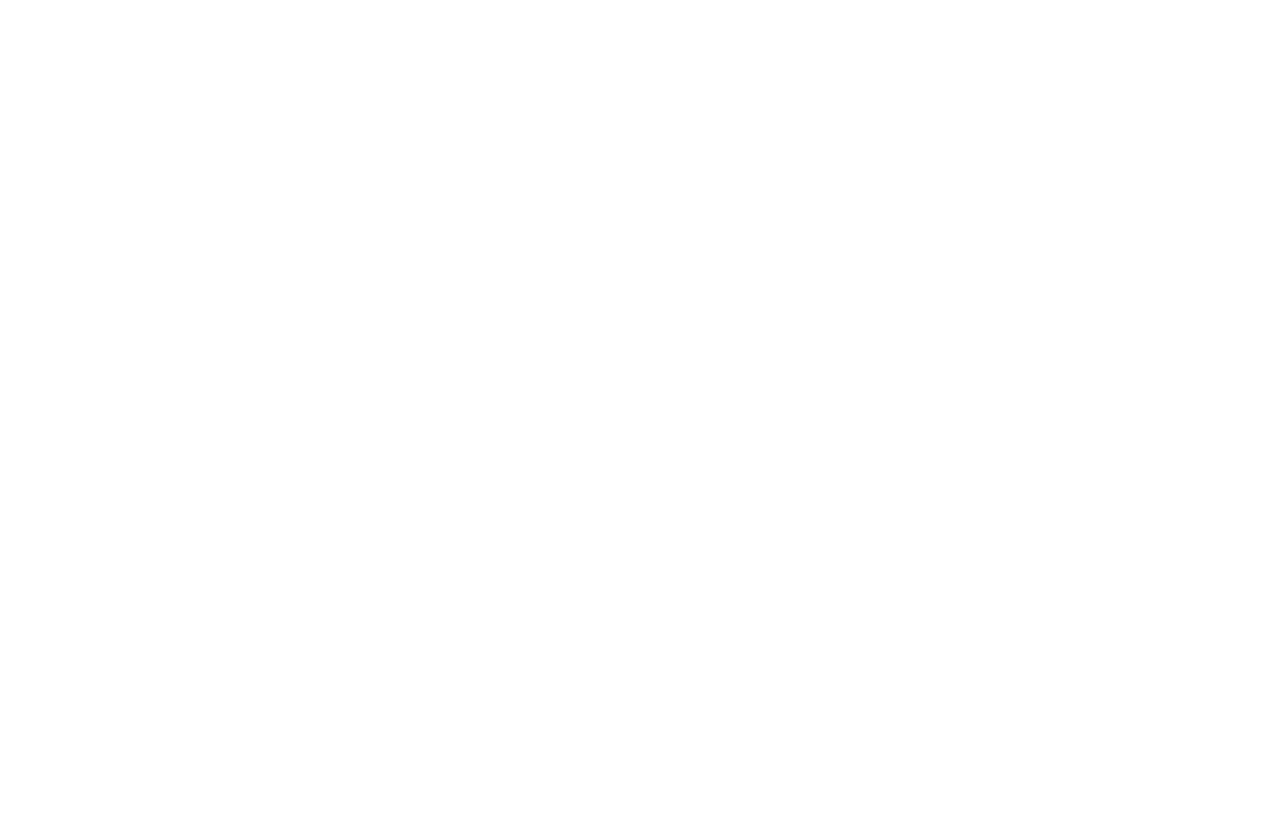
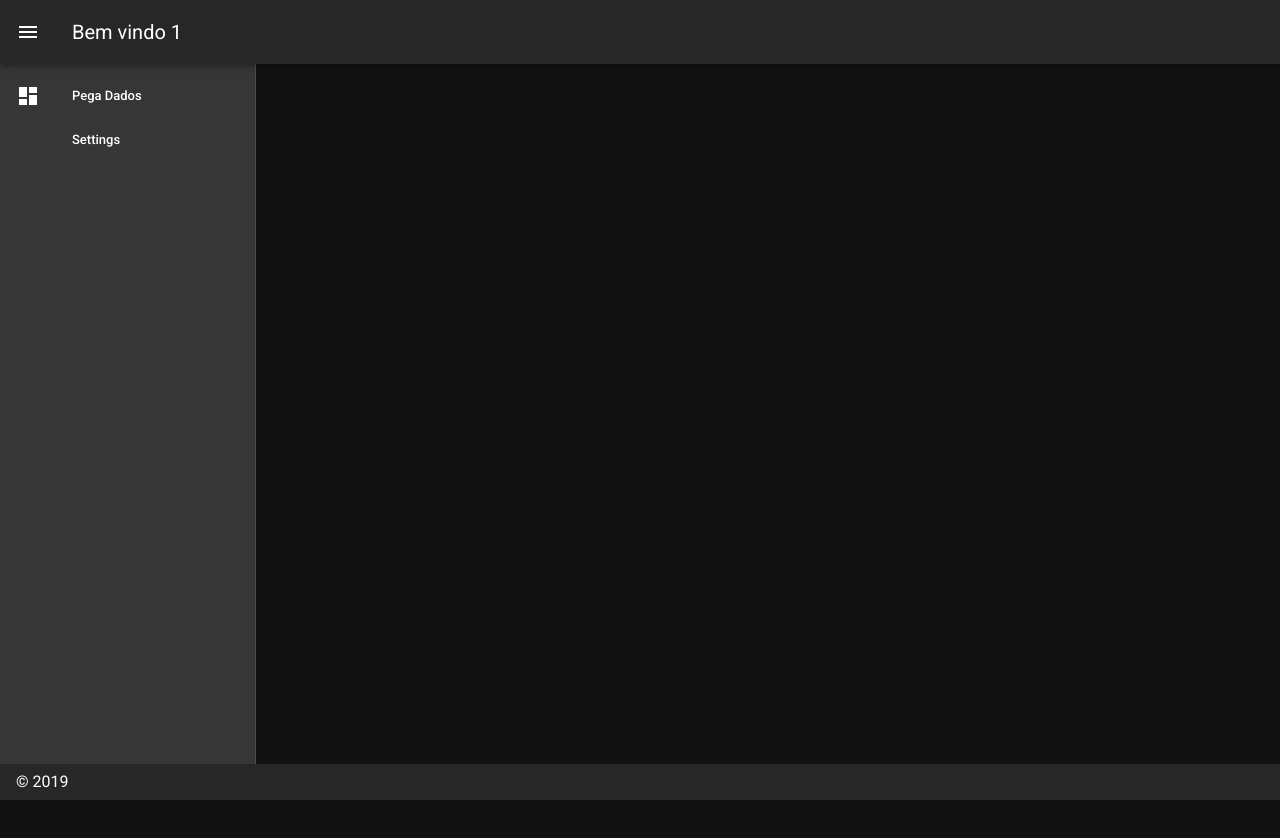
Before and after one commit to GabrielxBelmont/vuelogin, a Vue app: page /home/1 in a window 1280 px wide. Shown: the top 838 px of the page. Before the commit the page ends 800 px from the top, so only its background shows below. Built offline with nearby package versions, Linux system fonts and the light colour scheme.

Commit message:
LoginVue - vuetify + refactor

```diff
--- a/src/components/HelloWorld.vue
+++ b/src/components/HelloWorld.vue
@@ -1,134 +1,69 @@
 <template>
-  <v-container>
-    <v-layout text-center wrap>
-      <v-flex xs12>
-        <v-img
-          :src="require('../assets/logo.svg')"
-          class="my-3"
-          contain
-          height="200"
-        ></v-img>
-      </v-flex>
+  <v-app id="inspire">
+    <v-navigation-drawer v-model="drawer" app clipped>
+      <v-list dense>
+        <v-list-item link @click="pegaDados">
+          <v-list-item-action @click="pegaDados">
+            <v-icon>mdi-view-dashboard</v-icon>
+          </v-list-item-action>
+          <v-list-item-content>
+            <v-list-item-title @onclick="pegaDados"
+              >Pega Dados</v-list-item-title
+            >
+          </v-list-item-content>
+        </v-list-item>
+        <v-list-item link>
+          <v-list-item-action>
+            <v-icon>mdi-settings</v-icon>
+          </v-list-item-action>
+          <v-list-item-content>
+            <v-list-item-title>Settings</v-list-item-title>
+          </v-list-item-content>
+        </v-list-item>
+      </v-list>
+    </v-navigation-drawer>
 
-      <v-flex mb-4>
-        <h1 class="display-2 font-weight-bold mb-3">
-          Welcome to Vuetify
-        </h1>
-        <p class="subheading font-weight-regular">
-          For help and collaboration with other Vuetify developers,
-          <br />please join our online
-          <a href="https://community.vuetifyjs.com" target="_blank"
-            >Discord Community</a
-          >
-        </p>
-      </v-flex>
+    <v-app-bar app clipped-left>
+      <v-app-bar-nav-icon @click.stop="drawer = !drawer" />
+      <v-toolbar-title>Bem vindo {{ $route.params.user }}</v-toolbar-title>
+    </v-app-bar>
 
-      <v-flex mb-0 xs12>
-        <h2 class="headline font-weight-bold mb-3">What's next?</h2>
+    <v-content>
+      <v-container class="fill-height" fluid>
+        <v-row align="center" justify="center">
+          <v-col class="shrink">
+            <v-tooltip right>
+              <template v-slot:activator="{ on }"> </template>
+            </v-tooltip>
+          </v-col>
+        </v-row>
+      </v-container>
+    </v-content>
 
-        <v-layout justify-center>
-          <a
-            v-for="(next, i) in whatsNext"
-            :key="i"
-            :href="next.href"
-            class="subheading mx-3"
-            target="_blank"
-          >
-            {{ next.text }}
-          </a>
-        </v-layout>
-      </v-flex>
-
-      <v-flex xs12 mb-5>
-        <h2 class="headline font-weight-bold mb-3">Important Links</h2>
-
-        <v-layout justify-center>
-          <a
-            v-for="(link, i) in importantLinks"
-            :key="i"
-            :href="link.href"
-            class="subheading mx-3"
-            target="_blank"
-          >
-            {{ link.text }}
-          </a>
-        </v-layout>
-      </v-flex>
-
-      <v-flex xs12 mb-5>
-        <h2 class="headline font-weight-bold mb-3">Ecosystem</h2>
-
-        <v-layout justify-center>
-          <a
-            v-for="(eco, i) in ecosystem"
-            :key="i"
-            :href="eco.href"
-            class="subheading mx-3"
-            target="_blank"
-          >
-            {{ eco.text }}
-          </a>
-        </v-layout>
-      </v-flex>
-    </v-layout>
-  </v-container>
+    <v-footer app>
+      <span>&copy; 2019</span>
+    </v-footer>
+  </v-app>
 </template>
 
 <script>
+import loginMixin from "../mixins/dadosLogin";
 export default {
-  name: "HelloWorld",
-
+  props: {
+    source: String
+  },
   data: () => ({
-    ecosystem: [
-      {
-        text: "vuetify-loader",
-        href: "https://github.com/vuetifyjs/vuetify-loader"
-      },
-      {
-        text: "github",
-        href: "https://github.com/vuetifyjs/vuetify"
-      },
-      {
-        text: "awesome-vuetify",
-        href: "https://github.com/vuetifyjs/awesome-vuetify"
-      }
-    ],
-    importantLinks: [
-      {
-        text: "Documentation",
-        href: "https://vuetifyjs.com"
-      },
-      {
-        text: "Chat",
-        href: "https://community.vuetifyjs.com"
-      },
-      {
-        text: "Made with Vuetify",
-        href: "https://madewithvuejs.com/vuetify"
-      },
-      {
-        text: "Twitter",
-        href: "https://twitter.com/vuetifyjs"
-      },
-      {
-        text: "Articles",
-        href: "https://medium.com/vuetify"
-      }
-    ],
-    whatsNext: [
-      {
-        text: "Explore components",
-        href: "https://vuetifyjs.com/components/api-explorer"
-      },
-      {
-        text: "Select a layout",
-        href: "https://vuetifyjs.com/layout/pre-defined"
-      },
-      {
-        text: "Frequently Asked Questions",
-        href: "https://vuetifyjs.com/getting-started/frequently-asked-questions"
-      }
-    ]
-  })
+    drawer: null,
+    random: ""
+  }),
+  mixins: [loginMixin],
+  created() {
+    this.$vuetify.theme.dark = true;
+  },
+  methods: {
+    pegaDados: function() {
+      alert(loginMixin.loginData[this.$route.params.user]);
+    }
+  }
 };
 </script>
--- a/src/components/Login.vue
+++ b/src/components/Login.vue
@@ -52,14 +52,12 @@
   methods: {
     fiadaputa: function() {
       if (
-        this.usuario == loginMixin.loginData.usuario &&
-        this.senha == loginMixin.loginData.senha
+        this.usuario == loginMixin.loginData[this.usuario][0] &&
+        this.senha == loginMixin.loginData[this.usuario][1]
       ) {
         alert("ok");
         this.$emit("fezLogin");
-        this.$router.push("home");
-      } else {
-        alert("deu ruim");
+        this.$router.push("home/" + this.usuario);
       }
     }
   }
--- a/src/mixins/dadosLogin.js
+++ b/src/mixins/dadosLogin.js
@@ -1,8 +1,7 @@
 // @format
 export default {
   loginData: {
-    usuario: "Pablo",
-    senha: "12345",
-    batata: "testando a atribuição"
+    Pablo: ["Pablo", "12345", "Pablo Escobardo Pacheco", "escovar os dentes"],
+    Simão: ["Simão", "123", "Simão Belmonte Machado", "Matar morcegos"]
   }
 };
--- a/src/router/index.js
+++ b/src/router/index.js
@@ -6,7 +6,7 @@
 
 const routes = [
   {
-    path: "/home",
+    path: "/home/:user",
     name: "home",
     component: Home
   },
```
Also changed, not shown: src/assets/login.json (+12 -5 lines).
